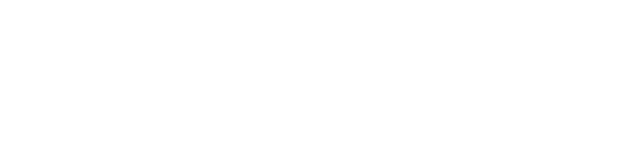
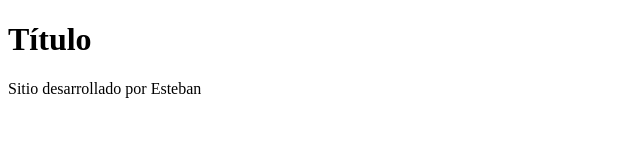
Before and after one commit to esilvapellet/m2-s4-d3-ejemplos, a plain HTML site: page index.html in a window 1280 px wide. Shown: the whole page, without its empty margins (0-640 px from the left). Drawn offline with Linux system fonts and the light colour scheme.

Commit message:
se agrega footer a index.html

```diff
--- a/index.html
+++ b/index.html
@@ -1,13 +1,22 @@
 <!DOCTYPE html>
 <html lang="en">
+
 <head>
     <meta charset="UTF-8">
     <meta name="viewport" content="width=device-width, initial-scale=1.0">
-    <title>Document</title>
+    <title>Ejemplo desafío Branching</title>
     <link rel="stylesheet" href="./assets/css/style.css">
     <script src="./assets/js/script.js"></script>
 </head>
+
 <body>
+    <header>
+        <h1>Título</h1>
+    </header>
 
+    <footer>
+        <p>Sitio desarrollado por Esteban</p>
+    </footer>
 </body>
+
 </html>
```
